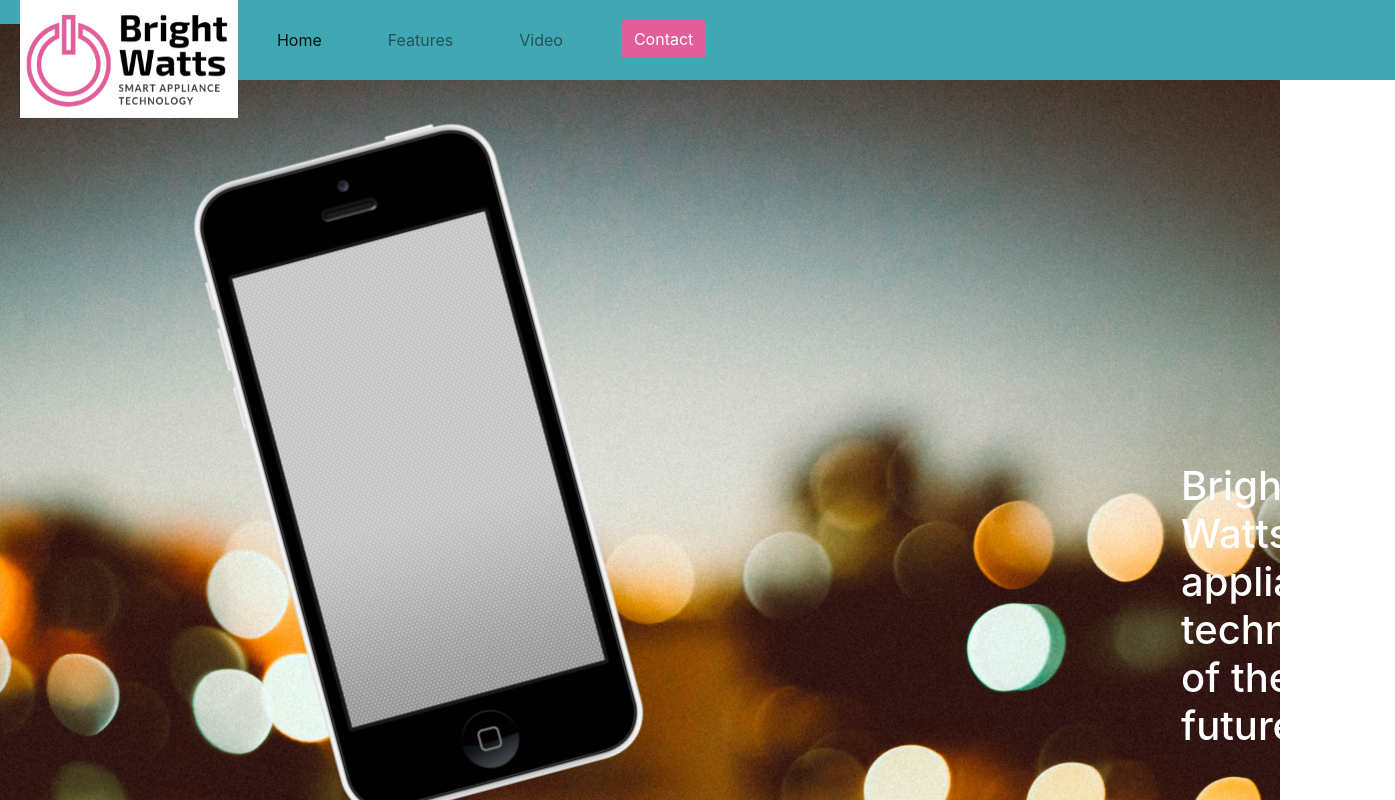
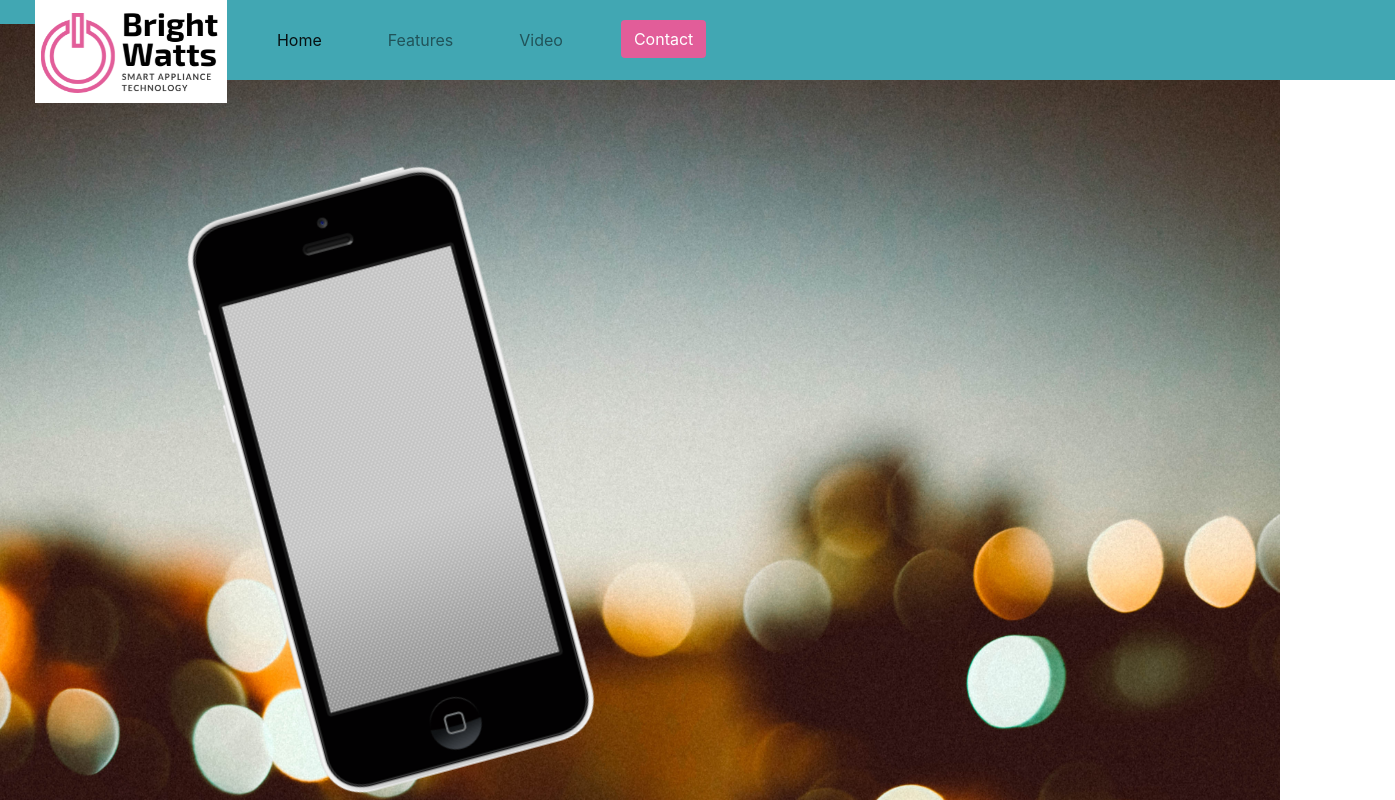
Before and after one commit to CodebugM/Product-Landing-Page, a plain HTML site: page index.html in a window 1280 px wide. Shown: the top 800 px of the page, 1395 px wide, since content can reach past the window. Drawn offline with nearby package versions, Linux system fonts and the light colour scheme.

Commit message:
Update styles.css

```diff
--- a/styles.css
+++ b/styles.css
@@ -16,13 +16,13 @@ the navbar is always at the top and in front of the other content */
 }
 
 .logo {
-  width: 100%;
+  width: 15%;
   position: absolute;
   top: -0px;
   left: 35px;
   z-index: 6;
 
-  /* position: fixed; */
+  position: fixed;
   top: 0px;
 }
 
@@ -55,25 +55,25 @@ the navbar is always at the top and in front of the other content */
 
 .main-background-image {
   width: 100%;
-  z-index: -1;
+  height: 900px;
+  /* z-index: -1; */
 }
 
 .iphone-image {
   position: absolute;
-  bottom: 2px;
-  /* top: 5px; */
+  bottom: 150%;
+  left: 5%;
   transform: rotate(-15deg);
-  width: 150%;
-  z-index: 1;
+  /* z-index: 1; */
 }
 
 .main-heading {
   color: #fff;
-  position: absolute;
+  /* position: absolute;
   bottom: 120px;
-  left: 650px;
+  left: 650px; */
   z-index: 1;
-  margin-left: 0;
+  margin-bottom: 3.5rem;
 }
 
 /* End of main image section */
@@ -122,12 +122,12 @@ the navbar is always at the top and in front of the other content */
   background-color: #41a7b3;
   color: #fff;
   padding: 1%;
-  box-shadow: ;
+  box-shadow: 0;
+  cursor: pointer;
 }
 
-.submit-button: hover {
-  background-color: #048998;
-  cursor: pointer;
+input: hover {
+  background: #f30067;
 }
 
 /* Footer */
@@ -136,6 +136,9 @@ footer {
   background-color: #048998;
   color: #dadddf;
   text-align: center;
+  padding: 0.5% 0;
+  /* makes the footer go all the way to the bottom of the page */
+  height: 6em;
 }
 
 .footer-link {
```
